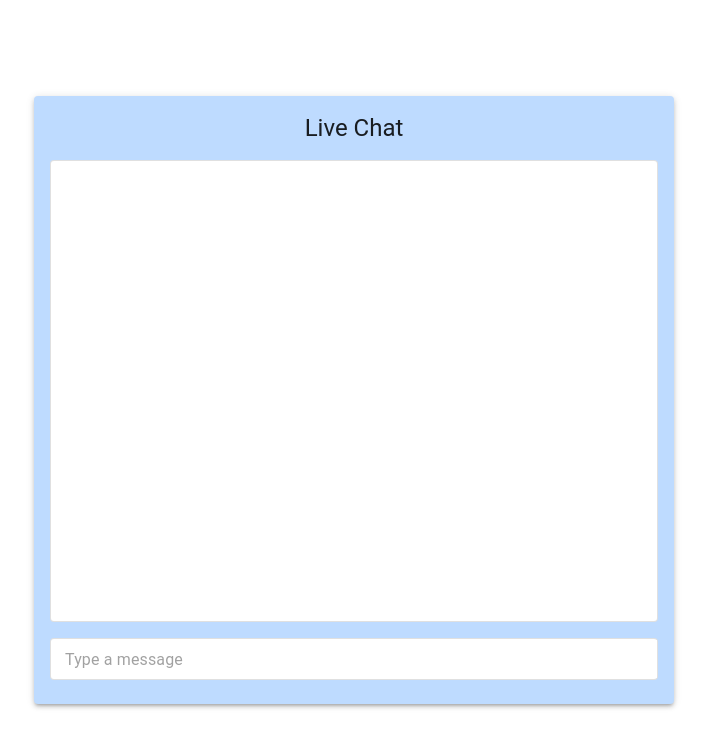
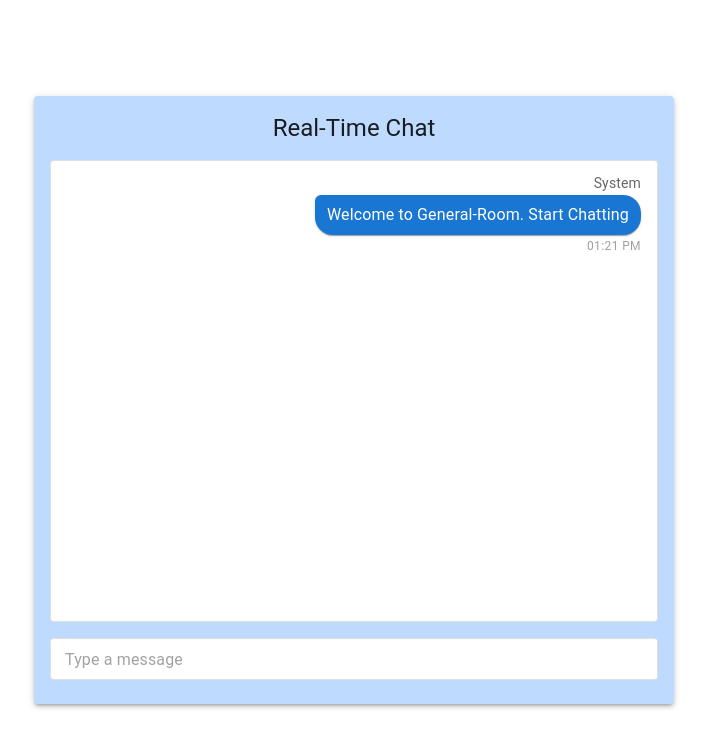
Before and after one commit to Anniebhalla16/real-time-chat, a React (Vite) app in the folder web-ui/: page / in a window 1280 px wide. Shown: the top 748 px of the page, without its empty margins (286-993 px from the left). Built offline with nearby package versions, Linux system fonts and the light colour scheme; some icons are missing.

Commit message:
feat: redux store setup

```diff
--- a/web-ui/package.json
+++ b/web-ui/package.json
@@ -23,7 +23,8 @@
     "react-router-dom": "^7.8.0",
     "socket.io-client": "^4.8.1",
     "tailwindcss": "^4.1.11",
-    "three": "^0.179.1"
+    "three": "^0.179.1",
+    "uuid": "^11.1.0"
   },
   "devDependencies": {
     "@eslint/js": "^9.33.0",
--- a/web-ui/src/components/Chatbox.tsx
+++ b/web-ui/src/components/Chatbox.tsx
@@ -14,7 +14,7 @@ export default function ChatBox() {
         }}
         className="bg-blue-200"
       >
-        <CardHeader title="Live Chat" />
+        <CardHeader title="Real-Time Chat" />
         <CardContent sx={{ pt: 0 }}>
           <Box
             sx={{
--- a/web-ui/src/components/MessageInput.tsx
+++ b/web-ui/src/components/MessageInput.tsx
@@ -1,13 +1,17 @@
 import SendIcon from '@mui/icons-material/Send';
 import { IconButton, Paper, TextField } from '@mui/material';
 import { useState, type KeyboardEvent } from 'react';
+import { addMessage } from '../redux/features/messageSlice';
+import { useAppDispatch } from '../utils/reduxHooks';
 
 export default function MessageInput() {
   const [text, setText] = useState('');
+  const dispatch = useAppDispatch();
 
   const onSend = async () => {
     const t = text.trim();
     if (!t) return;
+    dispatch(addMessage(t));
     setText('');
   };
 
--- a/web-ui/src/components/MessageList.tsx
+++ b/web-ui/src/components/MessageList.tsx
@@ -1,26 +1,24 @@
 import { Box, List, Typography } from '@mui/material';
-import { useRef, useState } from 'react';
-import type { ChatMessage } from '../utils/types';
-
-const bubbleSx = {
-  display: 'inline-block',
-  px: 1.5,
-  py: 1,
-  maxWidth: '80%',
-  borderRadius: '18px',
-  bgcolor: 'primary.main',
-  color: 'primary.contrastText',
-  wordBreak: 'break-word' as const,
-  whiteSpace: 'pre-wrap' as const,
-  // notch effect by sharpening one corner
-  borderTopRightRadius: '18px',
-  borderTopLeftRadius: '6px',
-  boxShadow: 1,
-};
+import { Fragment, useMemo, useRef } from 'react';
+import { useAppSelector } from '../utils/reduxHooks';
+import { type ChatMessage } from '../utils/types';
 
 export default function MessageList() {
   const listRef = useRef<HTMLDivElement | null>(null);
-  const [messages] = useState<ChatMessage[]>([]);
+  const messages = useAppSelector<ChatMessage[]>((s) => s.messages.items);
+
+  const grouped = useMemo(() => {
+    console.log(messages.length);
+    const out: Array<{ msg: ChatMessage; showMeta: boolean }> = [];
+    for (let i = 0; i < messages.length; i++) {
+      const m = messages[i];
+      const prev = messages[i - 1];
+      const showMeta =
+        !prev || prev.author !== m.author || m.ts - prev.ts > 2 * 60 * 1000;
+      out.push({ msg: m, showMeta });
+    }
+    return out;
+  }, [messages]);
 
   return (
     <Box
@@ -46,13 +44,69 @@ export default function MessageList() {
           gap: 0.75,
         }}
       >
-        {messages.map((msg, i) => (
-          <Box sx={bubbleSx} key={i}>
-            <Typography variant="body1" component="div">
-              {msg.text}
-            </Typography>
-          </Box>
-        ))}
+        {grouped.map(({ msg, showMeta }) => {
+          const time = new Date(msg.ts).toLocaleTimeString([], {
+            hour: '2-digit',
+            minute: '2-digit',
+          });
+
+          const bubbleSx = {
+            display: 'inline-block',
+            px: 1.5,
+            py: 1,
+            borderRadius: '18px',
+            bgcolor: 'primary.main',
+            color: 'primary.contrastText',
+            wordBreak: 'break-word' as const,
+            whiteSpace: 'pre-wrap' as const,
+            borderTopRightRadius: '18px',
+            borderTopLeftRadius: '6px',
+            boxShadow: 1,
+          };
+
+          return (
+            <Fragment key={msg.id}>
+              <Box
+                sx={{
+                  display: 'flex',
+                  justifyContent: 'flex-end',
+                  alignItems: 'flex-end',
+                  px: 0.5,
+                }}
+              >
+                <Box sx={{ textAlign: 'right' }}>
+                  {showMeta && (
+                    <Typography
+                      variant="body2"
+                      sx={{
+                        mb: 0.25,
+                        color: 'text.secondary',
+                        display: 'block',
+                      }}
+                    >
+                      {msg.author}
+                    </Typography>
+                  )}
+                  <Box sx={bubbleSx}>
+                    <Typography variant="body1" component="div">
+                      {msg.text}
+                    </Typography>
+                  </Box>
+                  <Typography
+                    variant="caption"
+                    sx={{
+                      mt: 0.25,
+                      color: 'text.disabled',
+                      display: 'block',
+                    }}
+                  >
+                    {time}
+                  </Typography>
+                </Box>
+              </Box>
+            </Fragment>
+          );
+        })}
       </List>
     </Box>
   );
--- a/web-ui/src/main.tsx
+++ b/web-ui/src/main.tsx
@@ -1,16 +1,20 @@
 import { GlobalStyles, StyledEngineProvider } from '@mui/material';
 import { StrictMode } from 'react';
 import { createRoot } from 'react-dom/client';
+import { Provider } from 'react-redux';
 import App from './App.tsx';
 import './index.css';
+import { store } from './redux/store.ts';
 
 createRoot(document.getElementById('root')!).render(
   <StrictMode>
+    <Provider store={store}>
       {/* Enable Tailwind CSS with MUI Components */}
       {/* Refer: https://mui.com/material-ui/integrations/tailwindcss/tailwindcss-v4/ */}
       <StyledEngineProvider enableCssLayer>
         <GlobalStyles styles="@layer theme, base, mui, components, utilities;" />
         <App />
       </StyledEngineProvider>
+    </Provider>
   </StrictMode>
 );
--- /dev/null
+++ b/web-ui/src/redux/features/messageSlice.tsx
@@ -0,0 +1,35 @@
+import { createSlice } from '@reduxjs/toolkit';
+import { v4 as uuidv4 } from 'uuid';
+import type { MessagesState } from '../../utils/types';
+
+const initialState: MessagesState = {
+  items: [
+    {
+      id: uuidv4(),
+      author: 'System',
+      text: 'Welcome to General-Room. Start Chatting',
+      ts: Date.now(),
+    },
+  ],
+  ctr: 0,
+};
+
+export const messagesSlice = createSlice({
+  name: 'message',
+  initialState,
+  reducers: {
+    addMessage: (state, action) => {
+      state.items = [
+        ...state.items,
+        { text: action.payload, id: uuidv4(), ts: Date.now(), author: 'You' },
+      ];
+      state.ctr += 1;
+    },
+    clearMessages: (state) => {
+      state.items = [];
+    },
+  },
+});
+
+export const { addMessage, clearMessages } = messagesSlice.actions;
+export default messagesSlice.reducer;
--- /dev/null
+++ b/web-ui/src/redux/store.ts
@@ -0,0 +1,11 @@
+import { configureStore } from "@reduxjs/toolkit";
+import messages from "./features/messageSlice";
+
+export const store = configureStore({
+    reducer: {
+        messages
+    }
+})
+
+export type RootState = ReturnType<typeof store.getState>;
+export type AppDispatch = typeof store.dispatch;
--- /dev/null
+++ b/web-ui/src/utils/reduxHooks.ts
@@ -0,0 +1,5 @@
+import { useDispatch, useSelector, type TypedUseSelectorHook } from 'react-redux';
+import type { AppDispatch, RootState } from '../redux/store';
+
+export const useAppDispatch: () => AppDispatch= useDispatch;
+export const useAppSelector: TypedUseSelectorHook<RootState> = useSelector;
--- a/web-ui/src/utils/types.ts
+++ b/web-ui/src/utils/types.ts
@@ -4,3 +4,8 @@ export type ChatMessage = {
   text: string;
   ts: number;
 };
+
+export type MessagesState = {
+  items: ChatMessage[],
+  ctr: number
+}
```
Also changed, not shown: 2 other files (tests, documents, lock files or other folders). Lines whose indentation alone changed are shown as unchanged.
